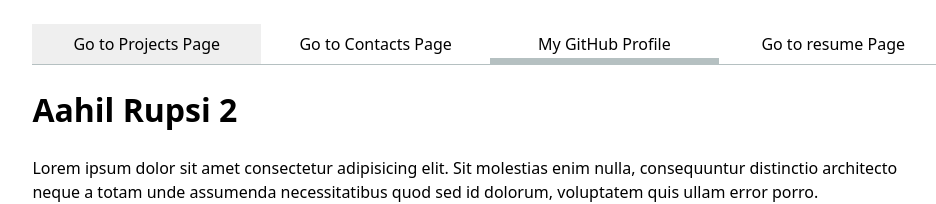
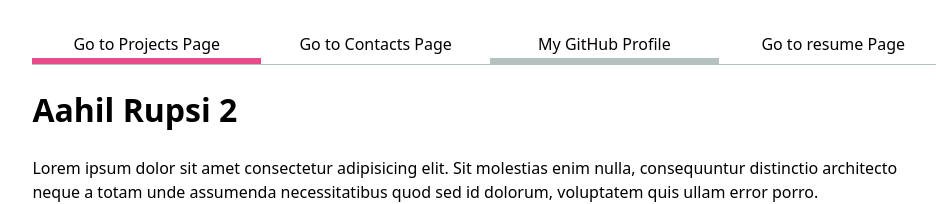
Before and after one commit to aahilrupsi/portfolio, a plain HTML site: page index.html in a window 1280 px wide. In both pictures the pointer is over the link "Go to Projects Page". Shown: the top 204 px of the page, without its empty margins (150-1086 px from the left). Drawn offline with Linux system fonts and the light colour scheme.

Commit message:
Update style.css

```diff
--- a/style.css
+++ b/style.css
@@ -1,3 +1,8 @@
+:root {
+  --color-accent: oklch(65% 50% 0);
+  accent-color: var(--color-accent);
+}
+
 body {
     /* Set line height to 1.5 times the font size
          and use the OS’s UI font as the website font
@@ -31,5 +36,6 @@ nav a.current {
 }
 
 nav a:hover {
-  background-color: #efefef;
+  border-bottom: 0.4em solid var(--color-accent);
+  padding-bottom: 0.1em;
 }
```
